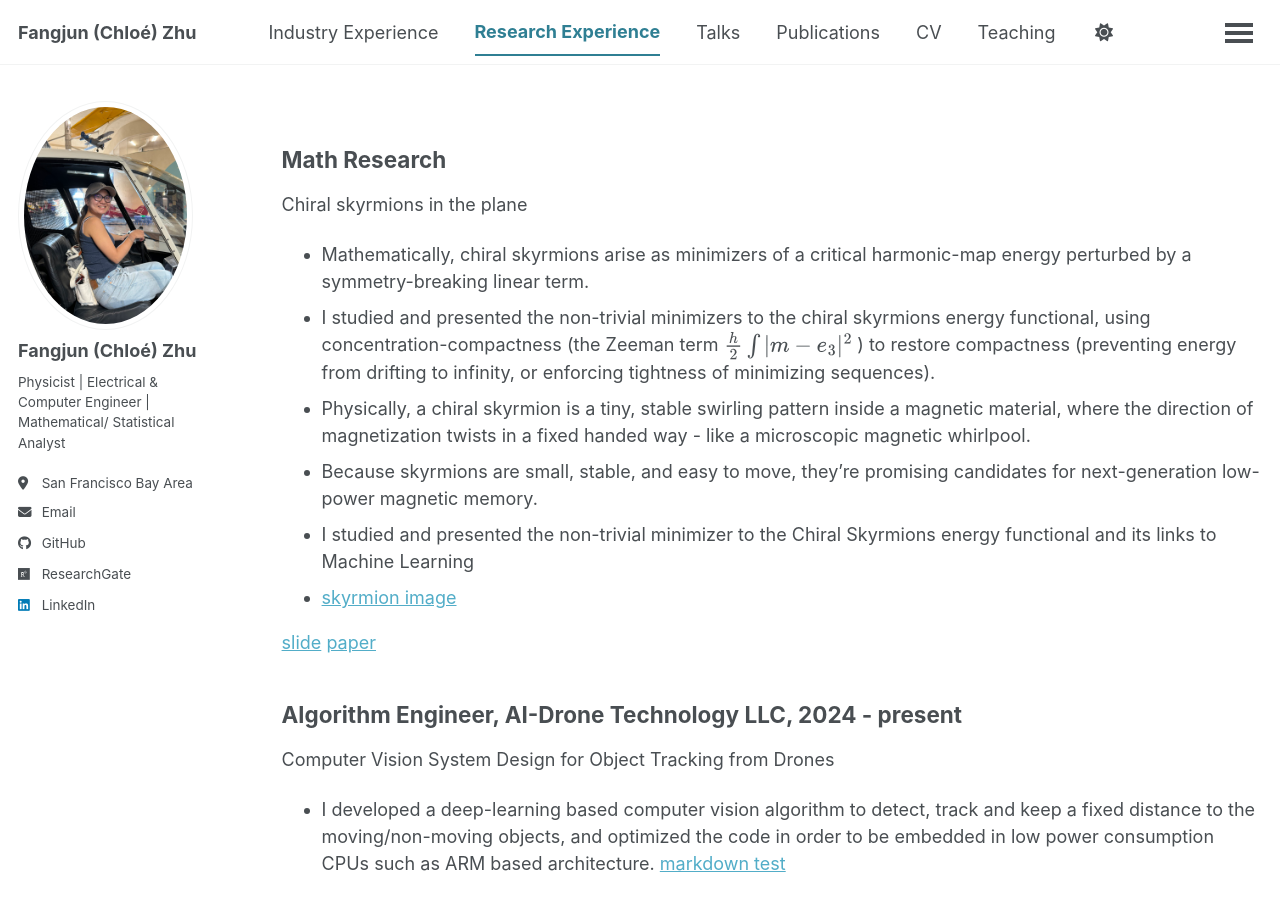
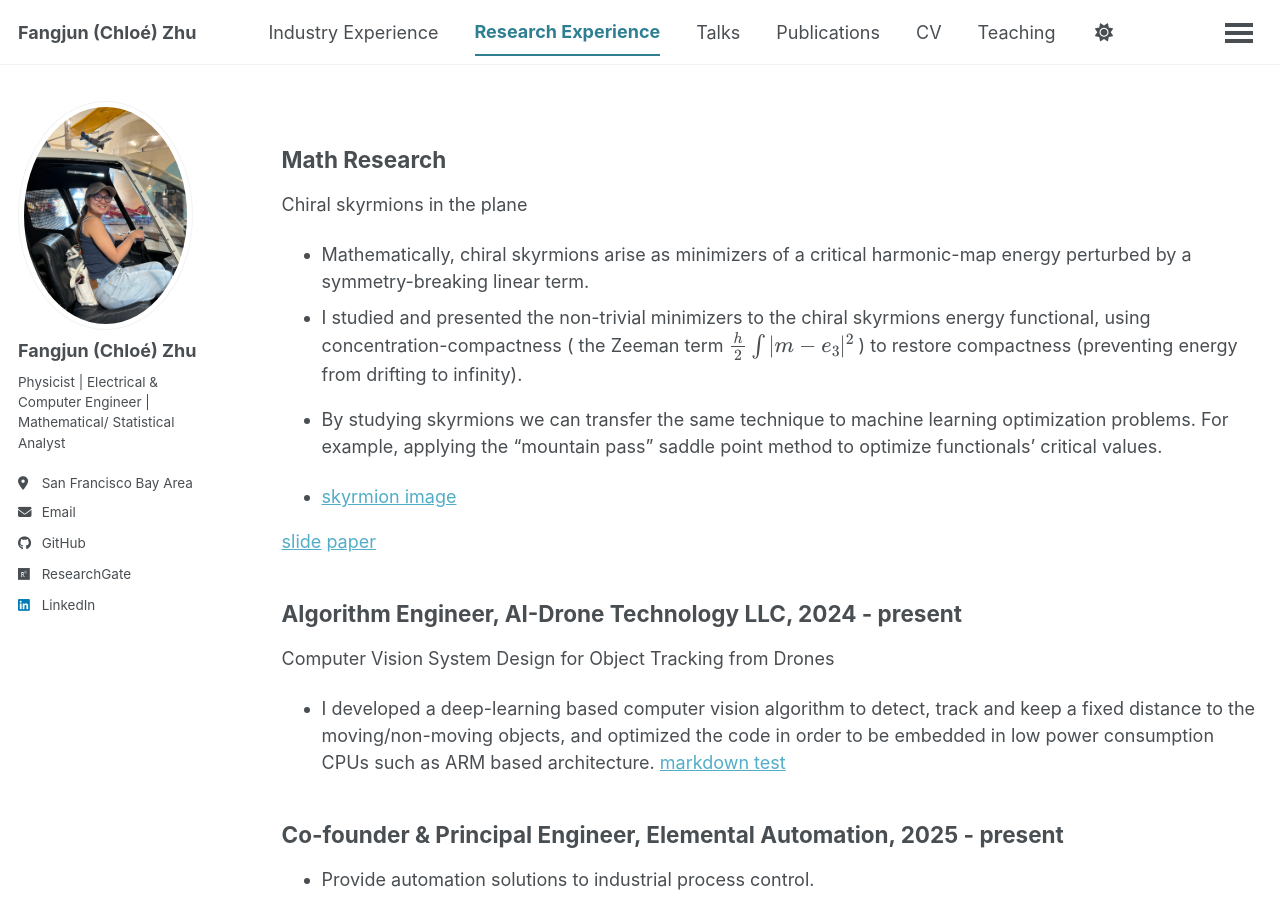
Before and after one commit to ChloeZhu1/ChloeZhu1.github.io, a Jekyll site: the page built from _pages/research-experience.md, in a window 1280 px wide and 900 px high. Built offline with Jekyll 4.4.1, drawn with Linux system fonts in a browser that asks for light colours; a script bundle is joined from its source files by our own code; library files that are not in the unit come from our copies.

Commit message:
Update research-experience.md

```diff
--- a/_pages/research-experience.md
+++ b/_pages/research-experience.md
@@ -10,10 +10,10 @@
 ## Math Research
 Chiral skyrmions in the plane
 * Mathematically, chiral skyrmions arise as minimizers of a critical harmonic-map energy perturbed by a symmetry-breaking linear term.
-* I studied and presented the non-trivial minimizers to the chiral skyrmions energy functional, using concentration-compactness (the Zeeman term $\frac{\mathcal{h}}{2} \int \|m-e_3\|^2$ ) to restore compactness (preventing energy from drifting to infinity, or enforcing tightness of minimizing sequences).
-* Physically, a chiral skyrmion is a tiny, stable swirling pattern inside a magnetic material, where the direction of magnetization twists in a fixed handed way - like a microscopic magnetic whirlpool.
-* Because skyrmions are small, stable, and easy to move, they're promising candidates for next-generation low-power magnetic memory.
-* I studied and presented the non-trivial minimizer to the Chiral Skyrmions energy functional and its links to Machine Learning
+* I studied and presented the non-trivial minimizers to the chiral skyrmions energy functional, using concentration-compactness ( the Zeeman term $\frac{\mathcal{h}}{2} \int \|m-e_3\|^2$ ) to restore compactness (preventing energy from drifting to infinity).
+* By studying skyrmions we can transfer the same technique to machine learning optimization problems. For example, applying the "mountain
+pass" saddle point method to optimize functionals’ critical values.
+
 * [skyrmion image](/math/)
 
 [slide](/files/Chiral Skyrmions Research Summary_Chloe.pdf)   [paper](/files/paper2.pdf)
```
